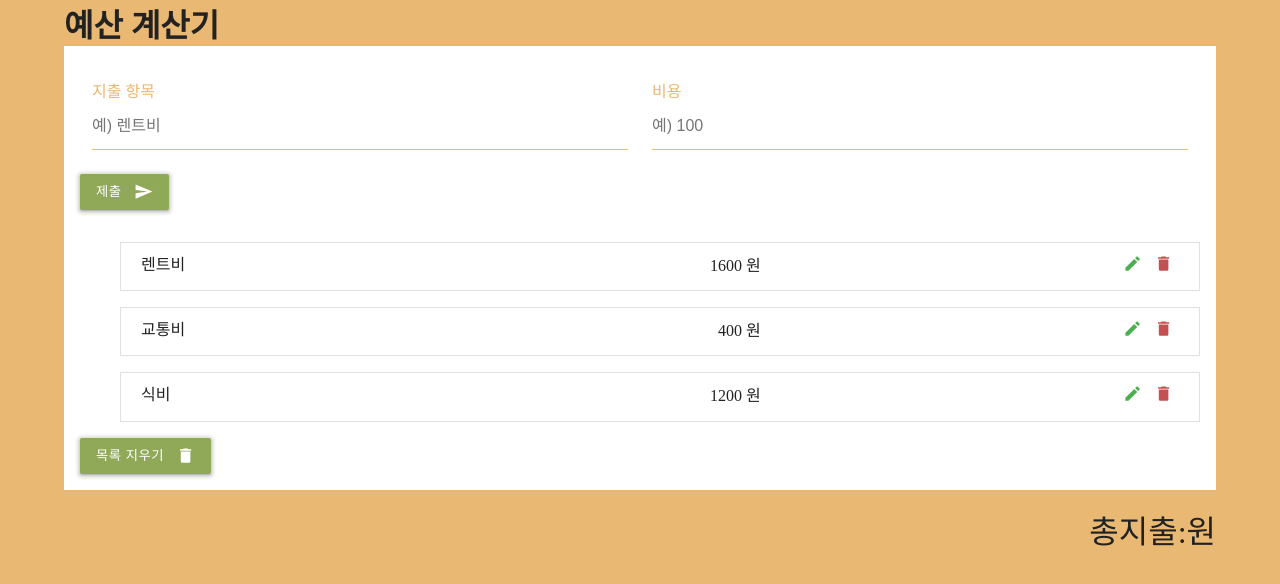
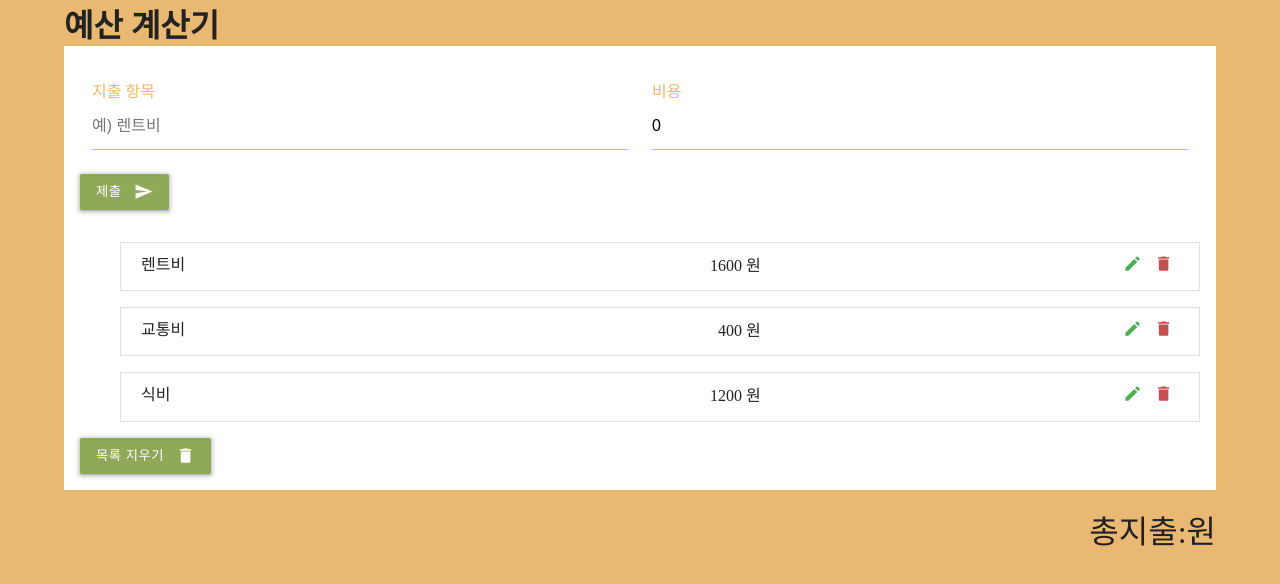
Before and after one commit to khoon9/practice-FE, a React (Create React App) app in the folder react-tictactoe-app/: page / in a window 1280 px wide. Shown: the top 584 px of the page. Built offline with nearby package versions, Linux system fonts and the light colour scheme.

Commit message:
feat: add the contents practiced in lectures 07(about form active)

```diff
--- a/react-tictactoe-app/package.json
+++ b/react-tictactoe-app/package.json
@@ -6,6 +6,8 @@
     "@testing-library/jest-dom": "^5.17.0",
     "@testing-library/react": "^13.4.0",
     "@testing-library/user-event": "^13.5.0",
+    "lodash": "^4.17.21",
+    "node-sass": "^9.0.0",
     "react": "^18.2.0",
     "react-dom": "^18.2.0",
     "react-icons": "^4.11.0",
--- a/react-tictactoe-app/src/App.js
+++ /dev/null
@@ -1,39 +0,0 @@
-import { Component } from "react";
-import "./App.css";
-import ExpenseForm from "./components/ExpenseForm";
-import ExpenseList from "./components/ExpenseList";
-
-class App extends Component {
-  initialExpenses = [
-    { id: 1, charge: "렌트비", amount: 1600 },
-    { id: 2, charge: "교통비", amount: 400 },
-    { id: 3, charge: "식비", amount: 1200 },
-  ];
-  render() {
-    return (
-      <main className="main-container">
-        <h1>예산 계산기</h1>
-
-        <div
-          style={{ width: "100%", backgroundColor: "white", padding: "1rem" }}
-        >
-          <ExpenseForm />
-        </div>
-        <div
-          style={{ width: "100%", backgroundColor: "white", padding: "1rem" }}
-        >
-          <ExpenseList initialExpenses={this.initialExpenses} />
-        </div>
-        <div
-          style={{ display: "flex", justifyContent: "end", marginTop: "1rem" }}
-        >
-          <p style={{ fontSize: "2rem" }}>
-            총지출:
-            <span>원</span>
-          </p>
-        </div>
-      </main>
-    );
-  }
-}
-export default App;
--- /dev/null
+++ b/react-tictactoe-app/src/App.jsx
@@ -0,0 +1,72 @@
+import { useState } from "react";
+import "./App.css";
+import ExpenseForm from "./components/ExpenseForm";
+import ExpenseList from "./components/ExpenseList";
+import _ from "lodash";
+
+const App = () => {
+  const [expenses, setExpenses] = useState([
+    { id: 1, charge: "렌트비", amount: 1600 },
+    { id: 2, charge: "교통비", amount: 400 },
+    { id: 3, charge: "식비", amount: 1200 },
+  ]);
+  const [charge, setCharge] = useState("");
+  const [amount, setAmount] = useState(0);
+
+  const handleCharge = (e) => {
+    setCharge(e.target.value);
+  };
+  const handleAmount = (e) => {
+    setAmount(e.target.valueAsNumber);
+  };
+
+  const handleSubmit = (e) => {
+    e.preventDefault();
+    if (charge !== "" && amount > 0) {
+      const newExpense = {
+        id: crypto.randomUUID,
+        charge: charge,
+        amount: amount,
+      };
+      const newExpenses = [...expenses, newExpense];
+      setExpenses(newExpenses);
+      setCharge("");
+      setAmount(0);
+    } else {
+      console.log("error");
+    }
+  };
+
+  const handleDelete = (id) => {
+    const newExpenses = expenses.filter((expense) => expense.id !== id);
+    setExpenses(newExpenses);
+  };
+
+  return (
+    <main className="main-container">
+      <h1>예산 계산기</h1>
+
+      <div style={{ width: "100%", backgroundColor: "white", padding: "1rem" }}>
+        <ExpenseForm
+          charge={charge}
+          handleCharge={handleCharge}
+          amount={amount}
+          handleAmount={handleAmount}
+          handleSubmit={handleSubmit}
+        />
+      </div>
+      <div style={{ width: "100%", backgroundColor: "white", padding: "1rem" }}>
+        <ExpenseList expenses={expenses} handleDelete={handleDelete} />
+      </div>
+      <div
+        style={{ display: "flex", justifyContent: "end", marginTop: "1rem" }}
+      >
+        <p style={{ fontSize: "2rem" }}>
+          총지출:
+          <span>원</span>
+        </p>
+      </div>
+    </main>
+  );
+};
+export default App;
--- a/react-tictactoe-app/src/components/ExpenseForm.js
+++ /dev/null
@@ -1,39 +0,0 @@
-import React, { Component } from "react";
-import "./ExpenseForm.css";
-import { MdSend } from "react-icons/md";
-export class ExpenseForm extends Component {
-  render() {
-    return (
-      <form>
-        <div className="form-center">
-          <div className="form-group">
-            <label htmlFor="charge">지출 항목</label>
-            <input
-              type="text"
-              className="form-control"
-              id="charge"
-              name="charge"
-              placeholder="예) 렌트비"
-            />
-          </div>
-          <div className="form-group">
-            <label htmlFor="charge">비용</label>
-            <input
-              type="number"
-              className="form-control"
-              id="amount "
-              name="amount"
-              placeholder="예) 100"
-            />
-          </div>
-        </div>
-        <button type="submit" className="btn">
-          제출
-          <MdSend className="btn-icon" />
-        </button>
-      </form>
-    );
-  }
-}
-
-export default ExpenseForm;
--- /dev/null
+++ b/react-tictactoe-app/src/components/ExpenseForm.jsx
@@ -0,0 +1,47 @@
+import React from "react";
+import "./ExpenseForm.css";
+import { MdSend } from "react-icons/md";
+const ExpenseForm = ({
+  charge,
+  handleCharge,
+  amount,
+  handleAmount,
+  handleSubmit,
+}) => {
+  return (
+    <form onSubmit={handleSubmit}>
+      <div className="form-center">
+        <div className="form-group">
+          <label htmlFor="charge">지출 항목</label>
+          <input
+            type="text"
+            className="form-control"
+            id="charge"
+            name="charge"
+            value={charge}
+            onChange={handleCharge}
+            placeholder="예) 렌트비"
+          />
+        </div>
+        <div className="form-group">
+          <label htmlFor="charge">비용</label>
+          <input
+            type="number"
+            className="form-control"
+            id="amount "
+            name="amount"
+            value={amount}
+            onChange={handleAmount}
+            placeholder="예) 100"
+          />
+        </div>
+      </div>
+      <button type="submit" className="btn">
+        제출
+        <MdSend className="btn-icon" />
+      </button>
+    </form>
+  );
+};
+
+export default ExpenseForm;
--- a/react-tictactoe-app/src/components/ExpenseItem.js
+++ /dev/null
@@ -1,26 +0,0 @@
-import React, { Component } from "react";
-import "./ExpenseItem.css";
-import { MdDelete, MdEdit } from "react-icons/md";
-
-export class ExpenseItem extends Component {
-  render() {
-    return (
-      <li className="item">
-        <div className="info">
-          <span className="expense">{this.props.expense.charge}</span>
-          <span className="amount">{this.props.expense.amount} 원</span>
-        </div>
-        <div>
-          <button className="edit-btn">
-            <MdEdit />
-          </button>
-          <button className="clear-btn">
-            <MdDelete />
-          </button>
-        </div>
-      </li>
-    );
-  }
-}
-
-export default ExpenseItem;
--- /dev/null
+++ b/react-tictactoe-app/src/components/ExpenseItem.jsx
@@ -0,0 +1,29 @@
+import React from "react";
+import "./ExpenseItem.css";
+import { MdDelete, MdEdit } from "react-icons/md";
+
+const ExpenseItem = (props) => {
+  return (
+    <li className="item">
+      <div className="info">
+        <span className="expense">{props.expense.charge}</span>
+        <span className="amount">{props.expense.amount} 원</span>
+      </div>
+      <div>
+        <button className="edit-btn">
+          <MdEdit />
+        </button>
+        <button
+          className="clear-btn"
+          onClick={() => {
+            props.handleDelete(props.expense.id);
+          }}
+        >
+          <MdDelete />
+        </button>
+      </div>
+    </li>
+  );
+};
+
+export default ExpenseItem;
--- a/react-tictactoe-app/src/components/ExpenseList.js
+++ /dev/null
@@ -1,23 +0,0 @@
-import React, { Component } from "react";
-import ExpenseItem from "./ExpenseItem";
-import { MdDelete } from "react-icons/md";
-
-export class ExpenseList extends Component {
-  render() {
-    return (
-      <div>
-        <ul className="list">
-          {this.props.initialExpenses.map((expense) => {
-            return <ExpenseItem expense={expense} key={expense.id} />;
-          })}
-        </ul>
-        <button className="btn">
-          목록 지우기
-          <MdDelete className="btn-icon" />
-        </button>
-      </div>
-    );
-  }
-}
-
-export default ExpenseList;
--- /dev/null
+++ b/react-tictactoe-app/src/components/ExpenseList.jsx
@@ -0,0 +1,27 @@
+import React from "react";
+import ExpenseItem from "./ExpenseItem";
+import { MdDelete } from "react-icons/md";
+
+const ExpenseList = (props) => {
+  return (
+    <div>
+      <ul className="list">
+        {props.expenses.map((expense) => {
+          return (
+            <ExpenseItem
+              expense={expense}
+              key={expense.id}
+              handleDelete={props.handleDelete}
+            />
+          );
+        })}
+      </ul>
+      <button className="btn">
+        목록 지우기
+        <MdDelete className="btn-icon" />
+      </button>
+    </div>
+  );
+};
+
+export default ExpenseList;
--- a/react-tictactoe-app/src/index.js
+++ b/react-tictactoe-app/src/index.js
@@ -1,15 +1,11 @@
-import React from 'react';
-import ReactDOM from 'react-dom/client';
-import './index.css';
-import App from './App';
-import reportWebVitals from './reportWebVitals';
+import React from "react";
+import ReactDOM from "react-dom/client";
+import "./index.css";
+import App from "./App";
+import reportWebVitals from "./reportWebVitals";
 
-const root = ReactDOM.createRoot(document.getElementById('root'));
-root.render(
-  <React.StrictMode>
-    <App />
-  </React.StrictMode>
-);
+const root = ReactDOM.createRoot(document.getElementById("root"));
+root.render(<App />);
 
 // If you want to start measuring performance in your app, pass a function
 // to log results (for example: reportWebVitals(console.log))
```
Also changed, not shown: 1 other file (tests, documents, lock files or other folders).
